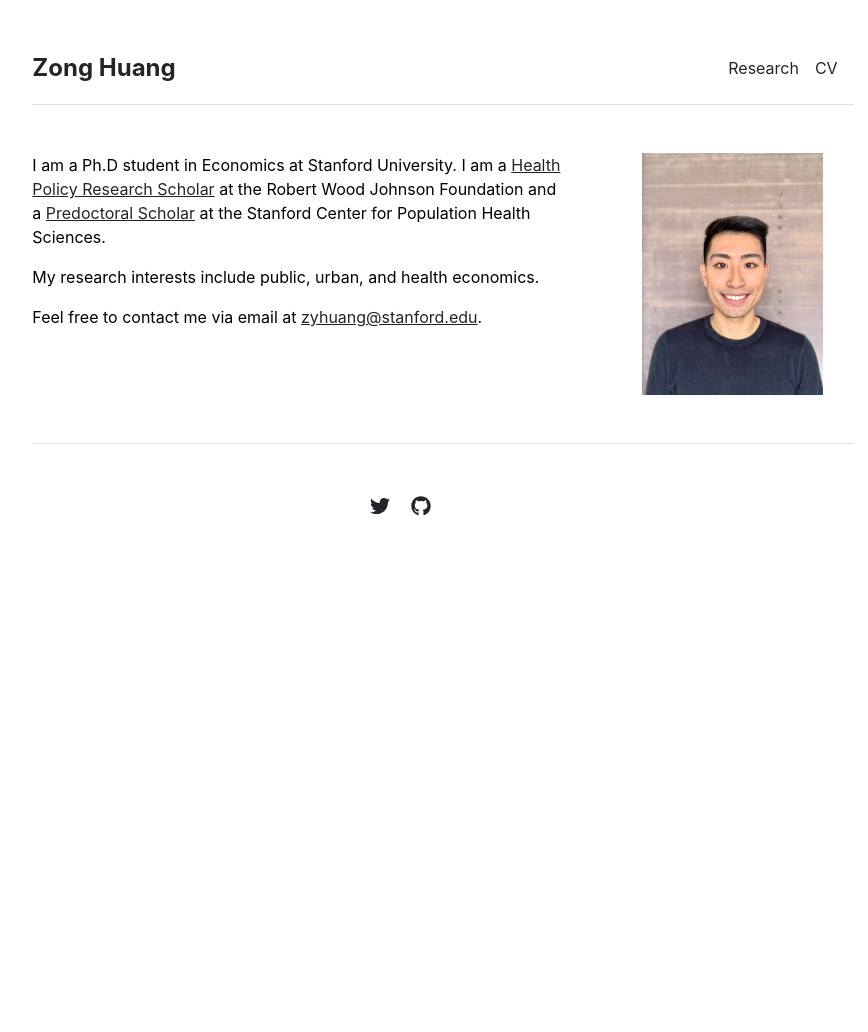
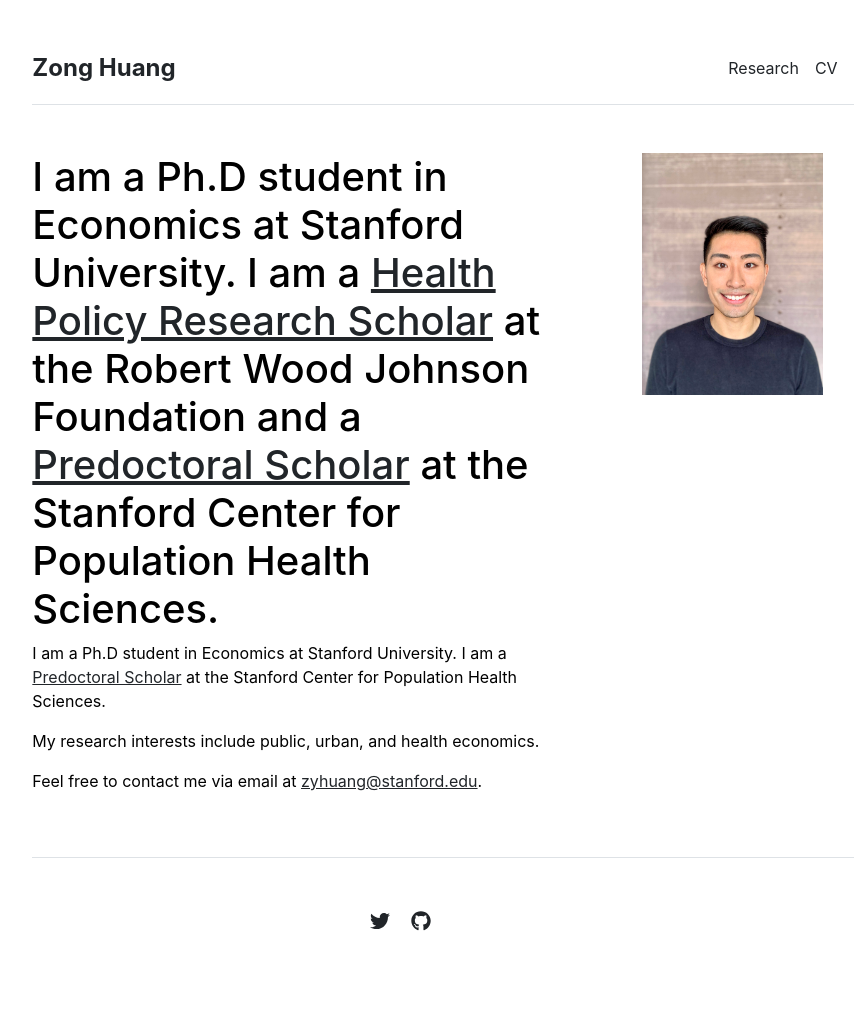
Before and after one commit to z-y-huang/z-y-huang.github.io, a Jekyll site: the page built from index.md, in a window 1280 px wide. Shown: the whole page, without its empty margins (197-1065 px from the left). Built offline with Jekyll 4.4.1, drawn with Linux system fonts in a browser that asks for light colours; before the commit the page ends 900 px from its top, so only the background shows below that.

Commit message:
Play around with bio

```diff
--- a/index.md
+++ b/index.md
@@ -3,7 +3,9 @@
 title: "Home"
 ---
 
-I am a Ph.D student in Economics at Stanford University. I am a [Health Policy Research Scholar](https://healthpolicyresearch-scholars.org) at the Robert Wood Johnson Foundation and a [Predoctoral Scholar](https://med.stanford.edu/phs/about/people/postdocs.html) at the Stanford Center for Population Health Sciences.
+# I am a Ph.D student in Economics at Stanford University. I am a [Health Policy Research Scholar](https://healthpolicyresearch-scholars.org) at the Robert Wood Johnson Foundation and a [Predoctoral Scholar](https://med.stanford.edu/phs/about/people/postdocs.html) at the Stanford Center for Population Health Sciences.
+
+I am a Ph.D student in Economics at Stanford University. I am a [Predoctoral Scholar](https://med.stanford.edu/phs/about/people/postdocs.html) at the Stanford Center for Population Health Sciences.
 
 My research interests include public, urban, and health economics.
 
```
